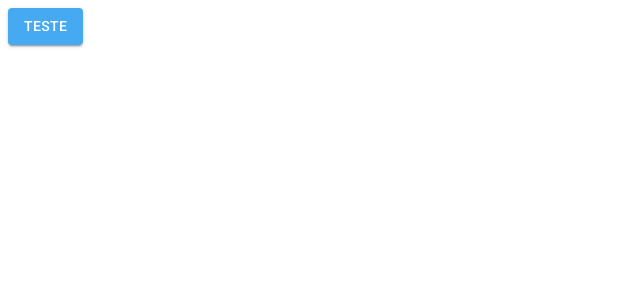
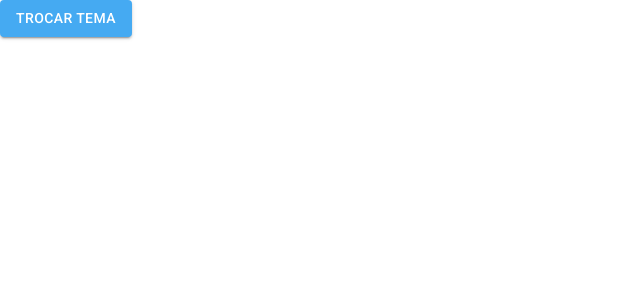
Before and after one commit to oAnthonyG/typescript-material-ui-cadastro, a React (Create React App) app: page /pagina-inicial in a window 1280 px wide. Shown: the top 300 px of the page, without its empty margins (0-640 px from the left). Built offline with nearby package versions, Linux system fonts and the light colour scheme.

Commit message:
added dark theme and theme changer

```diff
--- a/public/index.html
+++ b/public/index.html
@@ -16,7 +16,7 @@
   <title>Cadastros</title>
 </head>
 
-<body>
+<body style="margin: 0; padding: 0;">
   <noscript>você precisa habilitar o JavaScript para rodar esse app.
   </noscript>
   <div id="root"></div>
--- a/src/routes/index.tsx
+++ b/src/routes/index.tsx
@@ -1,11 +1,13 @@
 import { Button } from "@mui/material";
 import { Routes, Route, Navigate } from "react-router-dom";
+import { useAppThemeContext } from "../shared/contexts/ThemeContext";
 
 
 export const AppRoutes = () => {
+  const {toggleTheme} = useAppThemeContext();
   return (
     <Routes>
-      <Route path="/pagina-inicial" element={<Button variant="contained" color="primary" >Teste</Button>} />
+      <Route path="/pagina-inicial" element={<Button variant="contained" color="primary" onClick={toggleTheme}>Trocar tema</Button>} />
 
       <Route path="*" element={<Navigate to="/pagina-inicial" />} />
     </Routes>
--- /dev/null
+++ b/src/shared/contexts/ThemeContext.tsx
@@ -0,0 +1,45 @@
+import { Box } from "@mui/system";
+import { ThemeProvider } from "@mui/material/styles";
+import React, { createContext, ReactNode, useCallback, useMemo, useState, useContext } from "react";
+import { DarkTheme, LigthTheme } from "../themes";
+
+
+interface IThemeContextData {
+  themeName: 'light' | 'dark';
+
+  toggleTheme: () => void;
+}
+interface IAppThemeProviderProps {
+  children: React.ReactNode
+}
+
+const ThemeContext = createContext({} as IThemeContextData);
+
+export const useAppThemeContext = () =>{
+  return useContext(ThemeContext)
+}
+
+export const AppThemeProvider: React.FC<IAppThemeProviderProps> = ({ children }) => {
+  const [themeName, setThemeName] = useState<'light' | 'dark'>('light');
+
+  const toggleTheme = useCallback(() => {
+    setThemeName(oldThemeName => oldThemeName === 'light' ? 'dark' : 'light');
+  }, []);
+
+  const theme = useMemo(() => {
+    if (themeName === 'light') return LigthTheme;
+
+    return DarkTheme
+  }, [themeName]);
+
+  return (
+    <ThemeContext.Provider value={{ themeName, toggleTheme }}>
+      <ThemeProvider theme={theme}>
+        <Box width="100vw" height="100vh" bgcolor={theme.palette.background.default}>
+        {children}
+        </Box>
+      </ThemeProvider>
+
+    </ThemeContext.Provider>
+  )
+}
--- /dev/null
+++ b/src/shared/themes/Dark.ts
@@ -0,0 +1,23 @@
+import { createTheme } from '@mui/material';
+import { blue, cyan, grey, red, yellow } from '@mui/material/colors';
+
+export const DarkTheme = createTheme({
+  palette: {
+    primary: {
+      main: '#45aaf2',
+      dark: '#2d98da',
+      light: blue[200],
+      contrastText: '#fff',
+    },
+    secondary: {
+      main: red[500],
+      dark: '#eb3b5a',
+      light: '#fc5c65',
+      contrastText: '#fff',
+    },
+    background: {
+      paper: '#303134',
+      default: '#202124',
+    }
+  }
+});
--- a/src/shared/themes/index.ts
+++ b/src/shared/themes/index.ts
@@ -1 +1,2 @@
 export * from './Light';
+export * from './Dark';
```
Also changed, not shown: src/App.tsx (+3 -4 lines).
